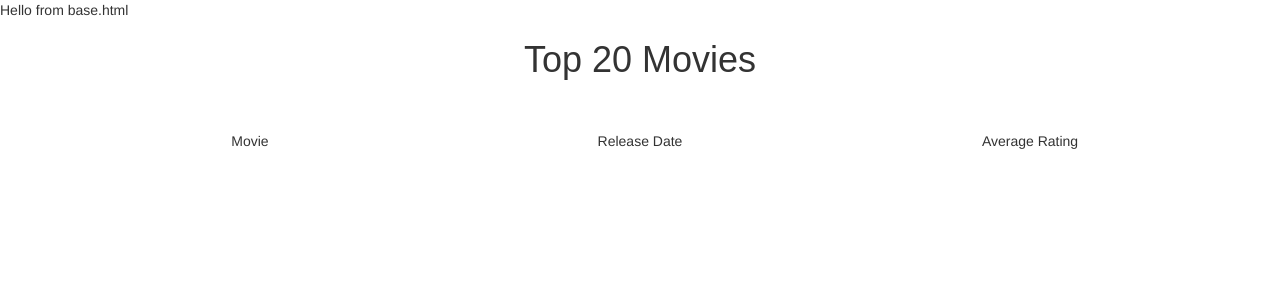
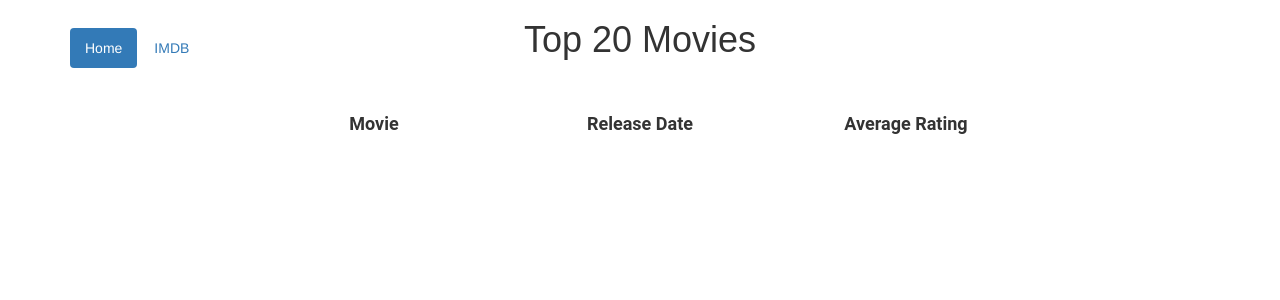
Before and after one commit to Cuddlemuffin007/movie_review_app, a Django app: page / in a window 1280 px wide. Shown: the top 300 px of the page. Run offline with Django 3.2, Linux system fonts and the light colour scheme; data that the repository does not hold is empty; parts of the project's set-up code (start-up, migrations or seed data) failed here and were passed over; some libraries are stand-ins or nearby versions.

Commit message:
tweeked a few things, added a nav bar

```diff
--- a/movieratings/urls.py
+++ b/movieratings/urls.py
@@ -20,6 +20,6 @@ from mr_app.views import index_view, movie_view, rater_view
 urlpatterns = [
     url(r'^admin/', admin.site.urls),
     url(r'^$', index_view),
-    url(r'^(\d+)$', movie_view),
+    url(r'^movies/(\d+)$', movie_view),
     url(r'^rater/(\d+)$', rater_view)
 ]
--- a/mr_app/static/main.css
+++ b/mr_app/static/main.css
@@ -1,18 +1,35 @@
-#top_movies {
+#top_movies, #user, #movie{
     text-align: center;
     font-family: sans-serif;
     padding-bottom: 1em;
 }
 
 .row {
+    margin: 0 auto;
     text-align: center;
     padding: 5px 0;
+    width: 70%;
+}
+
+.raters {
+    text-align: left;
 }
 
 .content:last-child {
     margin-bottom: 3em;
 }
 
-.movie_title {
+.movie_title, .rater_name {
     text-align: left;
 }
+
+.nav {
+    padding: 2em 0;
+    position: fixed;
+}
+
+.row.header {
+    font-family: "Roboto", "Lucida Grande", Verdana, Arial, sans-serif;
+    font-size: large;
+    font-weight: bold;
+}
--- a/mr_app/templates/base.html
+++ b/mr_app/templates/base.html
@@ -9,8 +9,11 @@
     <link href="{% static 'main.css' %}" rel="stylesheet">
 </head>
 <body>
-Hello from base.html
 <div class="container">
+    <ul class="nav nav-pills">
+        <li role="presentation" class="active"><a href="/">Home</a></li>
+        <li role="presentation"><a href="http://www.imdb.com">IMDB</a></li>
+    </ul>
     <div class="content">
         {% block content %}{% endblock %}
     </div>
--- a/mr_app/templates/index.html
+++ b/mr_app/templates/index.html
@@ -4,18 +4,19 @@
 
 {% block content %}
     <h1 id="top_movies">Top 20 Movies</h1>
-    <div class="row">
+    <div class="row header">
         <div class="col-md-4">Movie</div>
         <div class="col-md-4">Release Date</div>
         <div class="col-md-4">Average Rating</div>
     </div>
     {% for movie in top20 %}
-        <a href={{ movie.pk }}>
+        <a href="movies/{{ movie.pk }}">
             <div class="row movies">
-                <div class="col-md-4 movie_title">{{ movie }}</div>
+                <a href="movies/{{ movie.pk }}">
+                    <div class="col-md-4 movie_title">{{ movie }}</div>
+                </a>
                 <div class="col-md-4">{{ movie.release_date }}</div>
                 <div class="col-md-4">{{ movie.avg_rating}}</div>
             </div>
-        </a>
     {% endfor %}
 {% endblock %}
```
Also changed, not shown: mr_app/templates/movie.html (+18 -7 lines), mr_app/templates/rater.html (+5 -5 lines).
